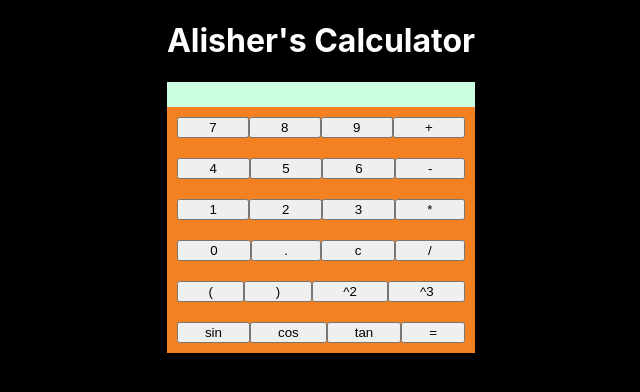
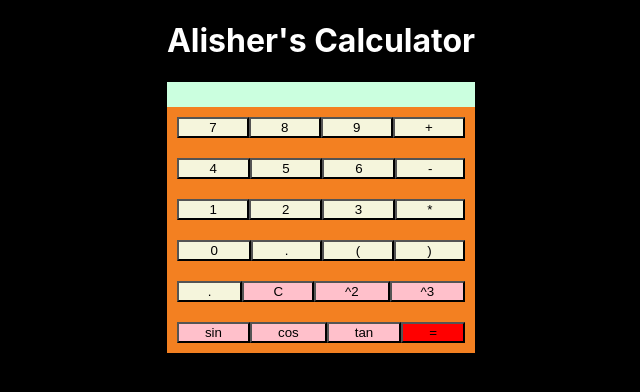
Before and after one commit to apodavonov3616/React-Calculator, a React (Create React App) app in the folder react-calculator/: page / in a window 1280 px wide. Shown: the top 392 px of the page, without its empty margins (319-959 px from the left). Built offline with nearby package versions, Linux system fonts and the light colour scheme.

Commit message:
coloring

```diff
--- a/react-calculator/src/App.css
+++ b/react-calculator/src/App.css
@@ -73,7 +73,7 @@ h1 {
 
 }
 
-#equals-button {
+.equals-button {
   background-color: rgb(6, 201, 235);
 }
 
@@ -81,3 +81,15 @@ h1 {
   height: 25px;
   background-color: #cbffdf;
 }
+
+.red {
+  background-color: red;
+}
+
+.beige {
+  background-color: beige;
+}
+
+.pink {
+  background: pink;
+}
--- a/react-calculator/src/Button.js
+++ b/react-calculator/src/Button.js
@@ -4,6 +4,7 @@ class Button extends React.Component {
     render() {
         return (
             <button
+                className={this.props.color}
                 onClick={this.props.onClick}
                 value={this.props.value}>
                 {this.props.label}
--- a/react-calculator/src/Calculator.js
+++ b/react-calculator/src/Calculator.js
@@ -36,7 +36,7 @@ export default class Calculator extends React.Component {
         }
         const numbersString = this.split(expression, '*', '/');
         const numbers = numbersString.map(noStr => {
-            if (noStr[0] == '(') {
+            if (noStr[0] === '(') {
                 const expr = noStr.substr(1, noStr.length - 2);
                 return this.parsePlus(expr);
             }
@@ -44,7 +44,7 @@ export default class Calculator extends React.Component {
         });
         let result = numbers[0];
         for (const number of numbers.slice(1)) {
-            if (order[0] == "*") {
+            if (order[0] === "*") {
                 result *= number
             } else {
                 result /= number
@@ -60,17 +60,17 @@ export default class Calculator extends React.Component {
         let portion = "";
         for (let i = 0; i < expression.length; ++i) {
             const char = expression[i];
-            if (char == '(') {
+            if (char === '(') {
                 parenthesis++;
-            } else if (char == ')') {
+            } else if (char === ')') {
                 parenthesis--;
             }
-            if (parenthesis == 0 && (operator == char || operator2 == char)) {
+            if (parenthesis === 0 && (operator === char || operator2 === char)) {
                 result.push(portion);
                 portion = "";
             } else portion += char;
         }
-        if (portion != "") {
+        if (portion !== "") {
             result.push(portion);
         }
         return result;
@@ -119,40 +119,40 @@ export default class Calculator extends React.Component {
                 <h1>Alisher's Calculator</h1>
                 <Display result={this.state.result} />
                 <div className="row">
-                    <Button value="7" label="7" onClick={this.handleClick} />
-                    <Button value="8" label="8" onClick={this.handleClick} />
-                    <Button value="9" label="9" onClick={this.handleClick} />
-                    <Button value="+" label="+" onClick={this.handleClick} />
+                    <Button value="7" label="7" onClick={this.handleClick} color="beige" />
+                    <Button value="8" label="8" onClick={this.handleClick} color="beige" />
+                    <Button value="9" label="9" onClick={this.handleClick} color="beige" />
+                    <Button value="+" label="+" onClick={this.handleClick} color="beige" />
                 </div>
                 <div className="row">
-                    <Button value="4" label="4" onClick={this.handleClick} />
-                    <Button value="5" label="5" onClick={this.handleClick} />
-                    <Button value="6" label="6" onClick={this.handleClick} />
-                    <Button value="-" label="-" onClick={this.handleClick} />
+                    <Button value="4" label="4" onClick={this.handleClick} color="beige" />
+                    <Button value="5" label="5" onClick={this.handleClick} color="beige" />
+                    <Button value="6" label="6" onClick={this.handleClick} color="beige" />
+                    <Button value="-" label="-" onClick={this.handleClick} color="beige" />
                 </div>
                 <div className="row">
-                    <Button value="1" label="1" onClick={this.handleClick} />
-                    <Button value="2" label="2" onClick={this.handleClick} />
-                    <Button value="3" label="3" onClick={this.handleClick} />
-                    <Button value="*" label="*" onClick={this.handleClick} />
+                    <Button value="1" label="1" onClick={this.handleClick} color="beige" />
+                    <Button value="2" label="2" onClick={this.handleClick} color="beige" />
+                    <Button value="3" label="3" onClick={this.handleClick} color="beige" />
+                    <Button value="*" label="*" onClick={this.handleClick} color="beige" />
                 </div>
                 <div className="row">
-                    <Button value="0" label="0" onClick={this.handleClick} />
-                    <Button value="." label="." onClick={this.handleClick} />
-                    <Button value="c" label="c" onClick={this.handleClick} />
-                    <Button value="/" label="/" onClick={this.handleClick} />
+                    <Button value="0" label="0" onClick={this.handleClick} color="beige" />
+                    <Button value="." label="." onClick={this.handleClick} color="beige" />
+                    <Button value="(" label="(" onClick={this.handleClick} color="beige" />
+                    <Button value=")" label=")" onClick={this.handleClick} color="beige" />
                 </div>
                 <div className="row">
-                    <Button value="(" label="(" onClick={this.handleClick} />
-                    <Button value=")" label=")" onClick={this.handleClick} />
-                    <Button value="^2" label="^2" onClick={this.handleClick} />
-                    <Button value="^3" label="^3" onClick={this.handleClick} />
+                    <Button value="." label="." onClick={this.handleClick} color="beige" />
+                    <Button value="c" label="C" onClick={this.handleClick} color="pink" />
+                    <Button value="^2" label="^2" onClick={this.handleClick} color="pink" />
+                    <Button value="^3" label="^3" onClick={this.handleClick} color="pink" />
                 </div>
                 <div className="row">
-                    <Button value="sin" label="sin" onClick={this.handleClick} />
-                    <Button value="cos" label="cos" onClick={this.handleClick} />
-                    <Button value="tan" label="tan" onClick={this.handleClick} />
-                    <Button value="=" label="=" onClick={this.handleClick} />
+                    <Button value="sin" label="sin" onClick={this.handleClick} color="pink" />
+                    <Button value="cos" label="cos" onClick={this.handleClick} color="pink" />
+                    <Button value="tan" label="tan" onClick={this.handleClick} color="pink" />
+                    <Button value="=" label="=" onClick={this.handleClick} color="red" />
                 </div>
             </div>
         )
```
